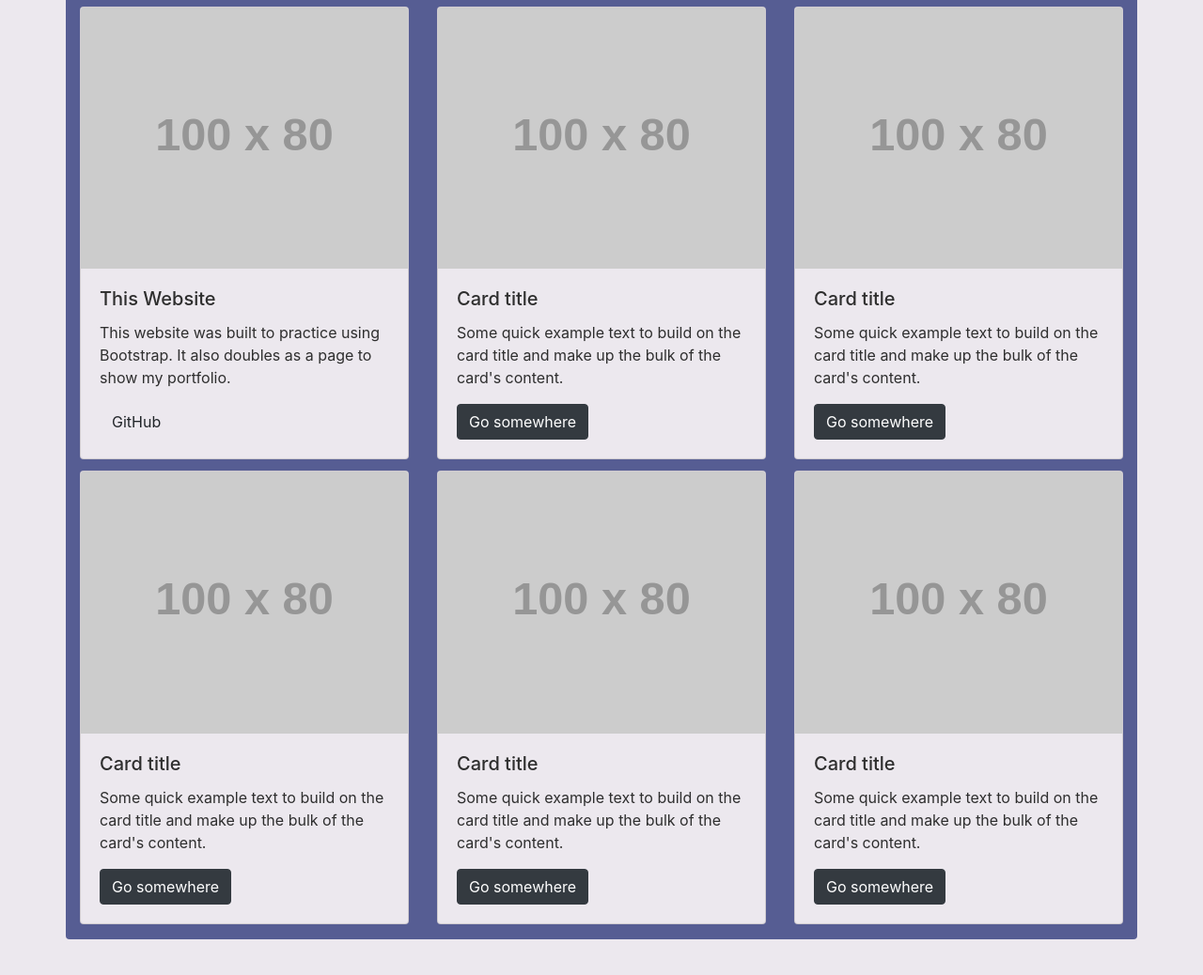
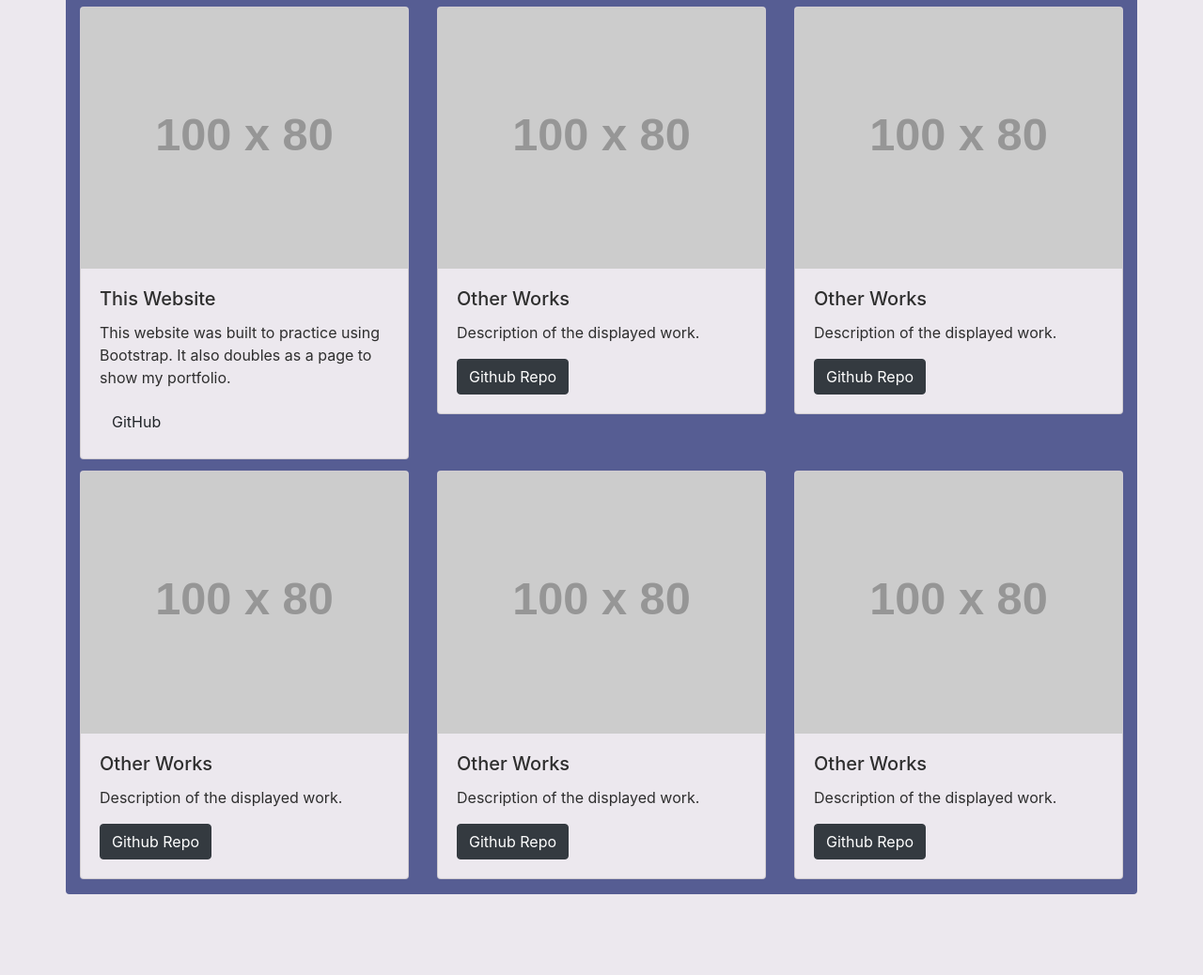
Before and after one commit to chrisfaux95/RUT_homework_2, a plain HTML site: page portfolio.html in a window 1280 px wide. Shown: the part 194-1232 px from the top of the page at 94% size. After the commit the page ends 1194 px from the top, so only its background shows below. Drawn offline with nearby package versions, Linux system fonts and the light colour scheme; placeholder pictures from the web are drawn by us.

Commit message:
changed filler text on portfolio cards

```diff
--- a/portfolio.html
+++ b/portfolio.html
@@ -50,9 +50,9 @@
                 <div class="card">
                     <img class="card-img-top" src="https://via.placeholder.com/100x80.png" alt="Card image cap">
                     <div class="card-body">
-                      <h5 class="card-title">Card title</h5>
-                      <p class="card-text">Some quick example text to build on the card title and make up the bulk of the card's content.</p>
-                      <a href="#" class="btn btn-dark">Go somewhere</a>
+                      <h5 class="card-title">Other Works</h5>
+                      <p class="card-text">Description of the displayed work.</p>
+                      <a href="#" class="btn btn-dark">Github Repo</a>
                     </div>
                   </div>
             </div>
@@ -60,9 +60,9 @@
                 <div class="card">
                     <img class="card-img-top" src="https://via.placeholder.com/100x80.png" alt="Card image cap">
                     <div class="card-body">
-                      <h5 class="card-title">Card title</h5>
-                      <p class="card-text">Some quick example text to build on the card title and make up the bulk of the card's content.</p>
-                      <a href="#" class="btn btn-dark">Go somewhere</a>
+                      <h5 class="card-title">Other Works</h5>
+                      <p class="card-text">Description of the displayed work.</p>
+                      <a href="#" class="btn btn-dark">Github Repo</a>
                     </div>
                   </div>
             </div>
@@ -72,9 +72,9 @@
                 <div class="card">
                     <img class="card-img-top" src="https://via.placeholder.com/100x80.png" alt="Card image cap">
                     <div class="card-body">
-                      <h5 class="card-title">Card title</h5>
-                      <p class="card-text">Some quick example text to build on the card title and make up the bulk of the card's content.</p>
-                      <a href="#" class="btn btn-dark">Go somewhere</a>
+                      <h5 class="card-title">Other Works</h5>
+                      <p class="card-text">Description of the displayed work.</p>
+                      <a href="#" class="btn btn-dark">Github Repo</a>
                     </div>
                   </div>
             </div>
@@ -82,9 +82,9 @@
                 <div class="card">
                     <img class="card-img-top" src="https://via.placeholder.com/100x80.png" alt="Card image cap">
                     <div class="card-body">
-                      <h5 class="card-title">Card title</h5>
-                      <p class="card-text">Some quick example text to build on the card title and make up the bulk of the card's content.</p>
-                      <a href="#" class="btn btn-dark">Go somewhere</a>
+                      <h5 class="card-title">Other Works</h5>
+                      <p class="card-text">Description of the displayed work.</p>
+                      <a href="#" class="btn btn-dark">Github Repo</a>
                     </div>
                   </div>
             </div>
@@ -92,9 +92,9 @@
                 <div class="card">
                     <img class="card-img-top" src="https://via.placeholder.com/100x80.png" alt="Card image cap">
                     <div class="card-body">
-                      <h5 class="card-title">Card title</h5>
-                      <p class="card-text">Some quick example text to build on the card title and make up the bulk of the card's content.</p>
-                      <a href="#" class="btn btn-dark">Go somewhere</a>
+                      <h5 class="card-title">Other Works</h5>
+                      <p class="card-text">Description of the displayed work.</p>
+                      <a href="#" class="btn btn-dark">Github Repo</a>
                     </div>
                   </div>
             </div>
```
